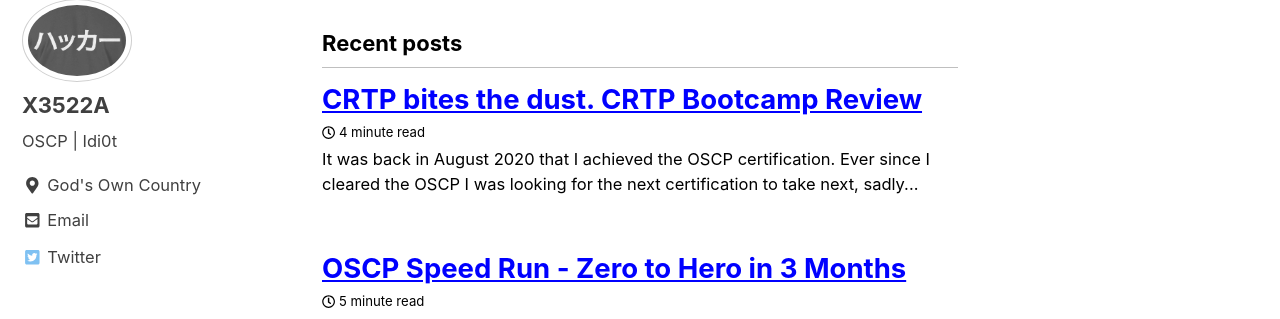
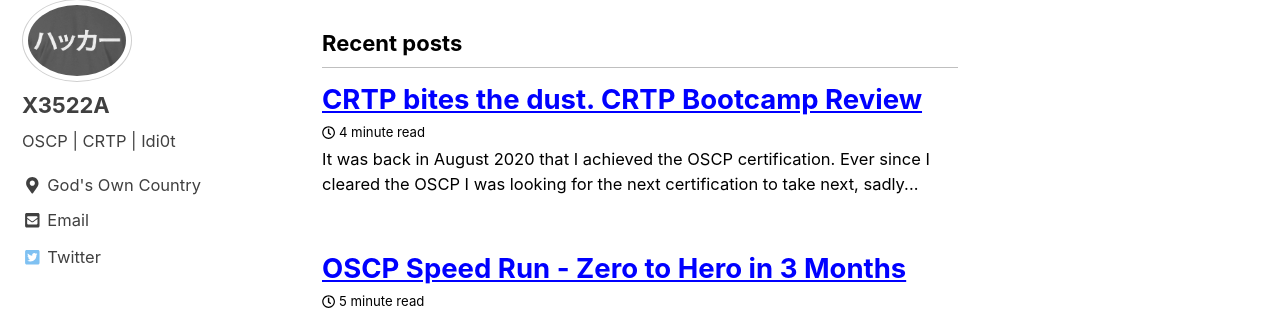
Before and after one commit to vinaysudheer/x3522a.github.io, a Jekyll site: the page built from index.html, in a window 1280 px wide. Shown: the part 112-431 px from the top of the page. Built offline with Jekyll 4.4.1, drawn with Linux system fonts in a browser that asks for light colours; cached includes are drawn as plain includes; the list of posts is cut into pages by our own code.

Commit message:
Update _config.yml

```diff
--- a/_config.yml
+++ b/_config.yml
@@ -97,7 +97,7 @@ analytics:
 author:
   name             : "X3522A"
   avatar           : "/assets/images/avatar.jpg"
-  bio              : "OSCP | Idi0t"
+  bio              : "OSCP | CRTP | Idi0t"
   location         : "God's Own Country"
   email            :
   links:
```
